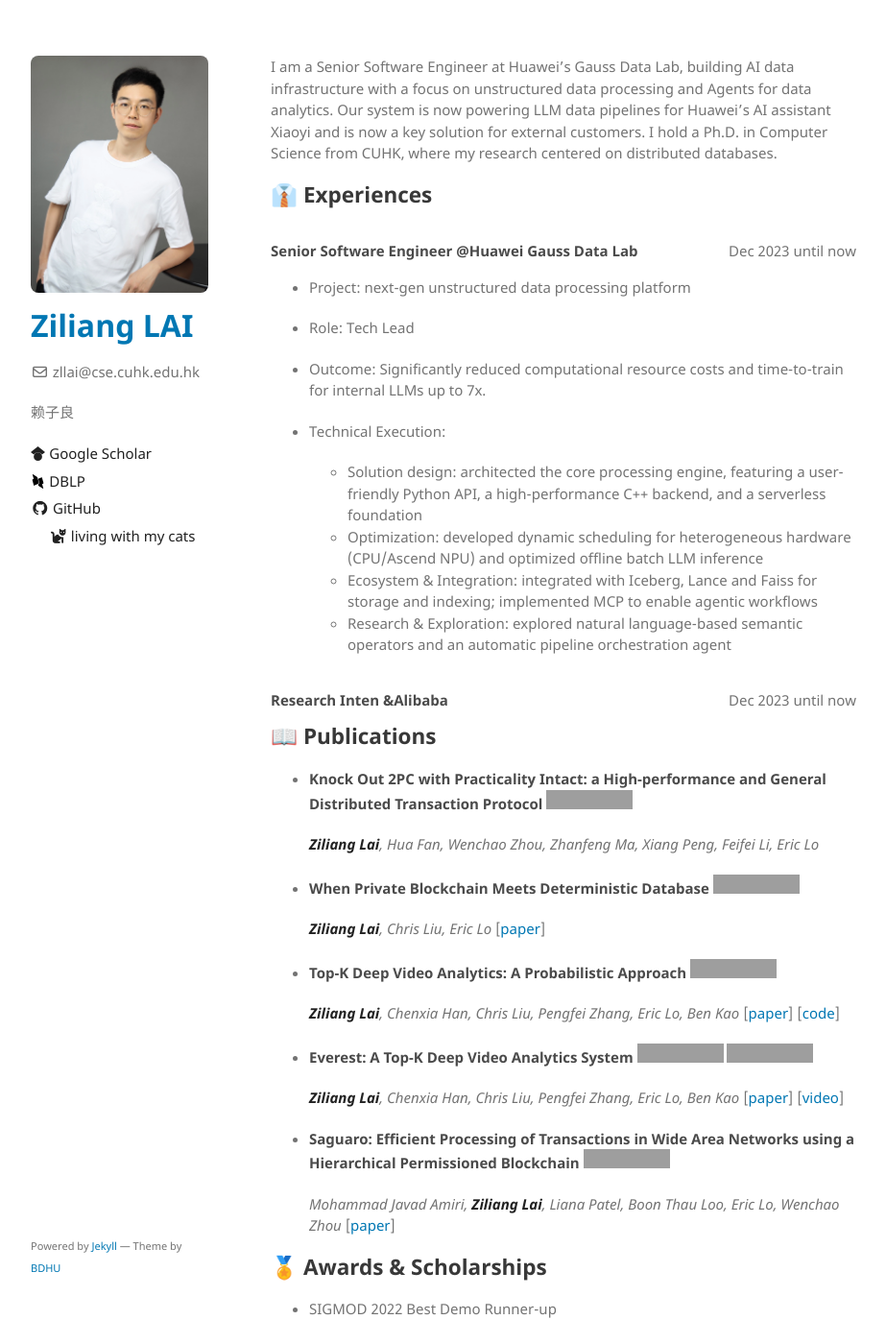
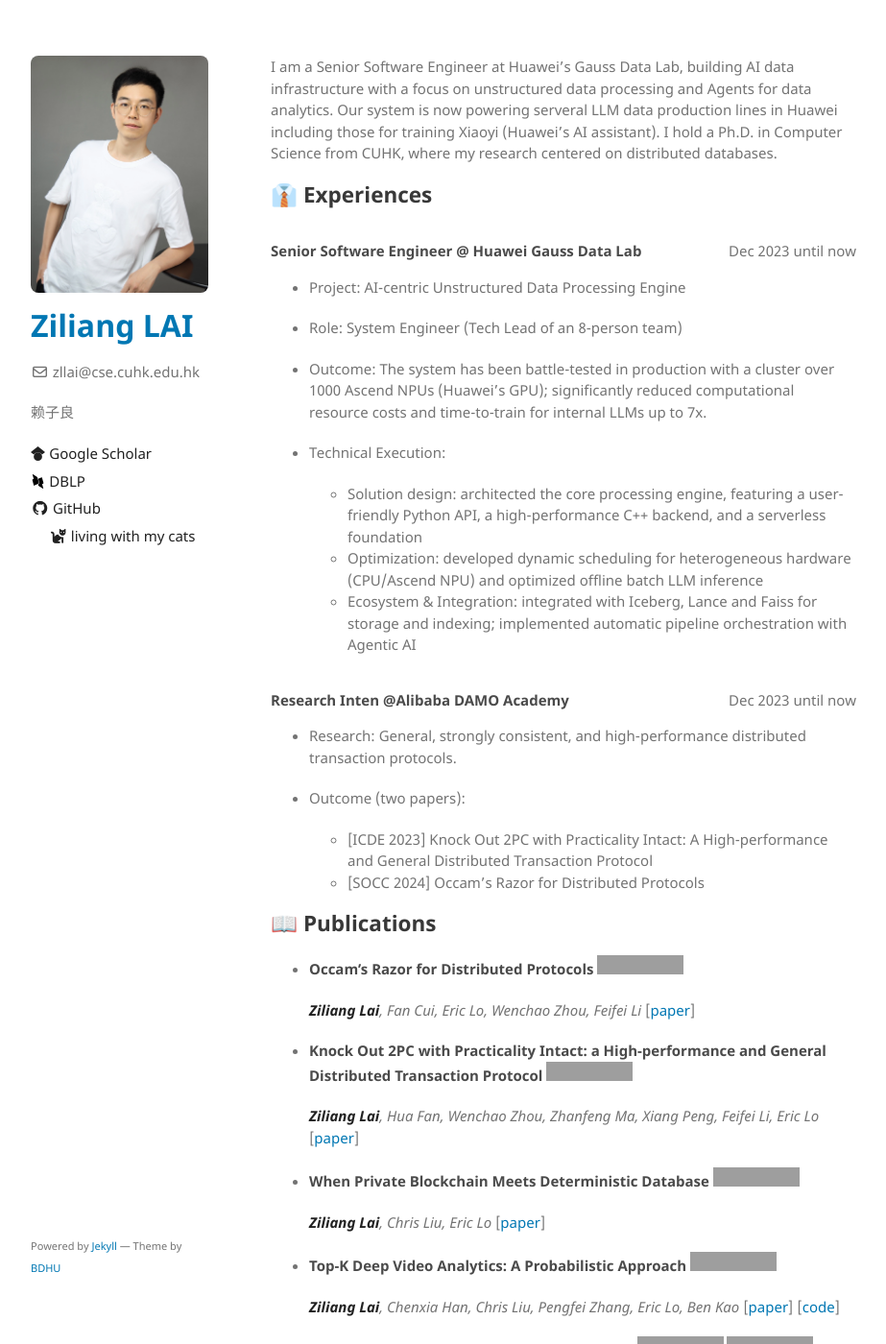
Before and after one commit to zllai/zllai.github.io, a Jekyll site: the page built from index.md, in a window 1280 px wide and 1400 px high. Shown: the whole window at 96% size, without its empty margins (178-1101 px from the left). Built offline with Jekyll 4.4.1, drawn with Linux system fonts in a browser that asks for light colours; emoji names are drawn with the system emoji font; some of the changed text lies outside the part shown; grey boxes are pictures that could not be loaded.

Commit message:
update 2025

```diff
--- a/index.md
+++ b/index.md
@@ -2,41 +2,49 @@
 layout: default
 ---
 
-I am a Senior Software Engineer at Huawei's Gauss Data Lab, building AI data infrastructure with a focus on unstructured data processing and Agents for data analytics. Our system is now powering LLM data pipelines for Huawei's AI assistant Xiaoyi and is now a key solution for external customers. I hold a Ph.D. in Computer Science from CUHK, where my research centered on distributed databases.
+I am a Senior Software Engineer at Huawei's Gauss Data Lab, building AI data infrastructure with a focus on unstructured data processing and Agents for data analytics. Our system is now powering serveral LLM data production lines in Huawei including those for training Xiaoyi (Huawei's AI assistant). I hold a Ph.D. in Computer Science from CUHK, where my research centered on distributed databases.
 
 ## :necktie: Experiences
 
 <div style="display: flex; align-items: center;">
-  <h4 style="margin: 1em 0em;">Senior Software Engineer @Huawei Gauss Data Lab</h4>
+  <h4 style="margin: 1em 0em;">Senior Software Engineer @ Huawei Gauss Data Lab</h4>
   <span style="margin-left: auto;">Dec 2023 until now</span>
 </div>
 
 
-- Project: next-gen unstructured data processing platform
+- Project: AI-centric Unstructured Data Processing Engine
 
-- Role: Tech Lead
+- Role: System Engineer (Tech Lead of an 8-person team)
 
-- Outcome: Significantly reduced computational resource costs and time-to-train for internal LLMs up to 7x.
+- Outcome: The system has been battle-tested in production with a cluster over 1000 Ascend NPUs (Huawei's GPU); significantly reduced computational resource costs and time-to-train for internal LLMs up to 7x.
 
 - Technical Execution:
 
   - Solution design: architected the core processing engine, featuring a user-friendly Python API, a high-performance C++ backend, and a serverless foundation
   - Optimization: developed dynamic scheduling for heterogeneous hardware (CPU/Ascend NPU) and optimized offline batch LLM inference
-  - Ecosystem & Integration: integrated with Iceberg, Lance and Faiss for storage and indexing; implemented MCP to enable agentic workflows
-  - Research & Exploration: explored natural language-based semantic operators and an automatic pipeline orchestration agent
+  - Ecosystem & Integration: integrated with Iceberg, Lance and Faiss for storage and indexing; implemented automatic pipeline orchestration with Agentic AI
 
 <div style="display: flex; align-items: center;">
-  <h4 style="margin: 1em 0em;">Research Inten &Alibaba</h4>
+  <h4 style="margin: 1em 0em;">Research Inten @Alibaba DAMO Academy</h4>
   <span style="margin-left: auto;">Dec 2023 until now</span>
 </div>
 
+- Research: General, strongly consistent, and high-performance distributed transaction protocols.
 
+- Outcome (two papers):
+
+  - [ICDE 2023] Knock Out 2PC with Practicality Intact: A High-performance and General Distributed Transaction Protocol
+  - [SOCC 2024] Occam’s Razor for Distributed Protocols
 
 ## :book: Publications
 
+- #### Occam’s Razor for Distributed Protocols ![](https://img.shields.io/badge/SOCC_2024-blue)
+
+  ***Ziliang Lai**, Fan Cui, Eric Lo, Wenchao Zhou, Feifei Li* [[paper](https://dl.acm.org/doi/abs/10.1145/3698038.3698514)]
+
 - #### Knock Out 2PC with Practicality Intact: a High-performance and General Distributed Transaction Protocol ![](https://img.shields.io/badge/ICDE_2023-blue)
 
-  ***Ziliang Lai**, Hua Fan, Wenchao Zhou, Zhanfeng Ma, Xiang Peng, Feifei Li, Eric Lo*
+  ***Ziliang Lai**, Hua Fan, Wenchao Zhou, Zhanfeng Ma, Xiang Peng, Feifei Li, Eric Lo* [[paper](https://www.computer.org/csdl/proceedings-article/icde/2023/222700c317/1PByItj3Rjq)]
 
 - #### When Private Blockchain Meets Deterministic Database ![](https://img.shields.io/badge/SIGMOD_2023-blue)
 
@@ -60,7 +68,13 @@ I am a Senior Software Engineer at Huawei's Gauss Data Lab, building AI data inf
   *Mohammad Javad Amiri, **Ziliang Lai**, Liana Patel, Boon Thau Loo, Eric Lo, Wenchao Zhou*
   [[paper](https://arxiv.org/abs/2101.08819)]
 
+- #### Bonspiel: Low Tail Latency Transactions in Geo-Distributed Databases ![](https://img.shields.io/badge/VLDB_2025-blue)
+
+  *Fan Cui, Eric Lo, Srijan Srivastava, **Ziliang Lai*** [[paper](https://www.vldb.org/pvldb/vol18/p3840-cui.pdf)]
+
 ## :medal_sports: Awards & Scholarships
+
+* Huawei HKRC Star 2024
 
 * SIGMOD 2022 Best Demo Runner-up
 
```
